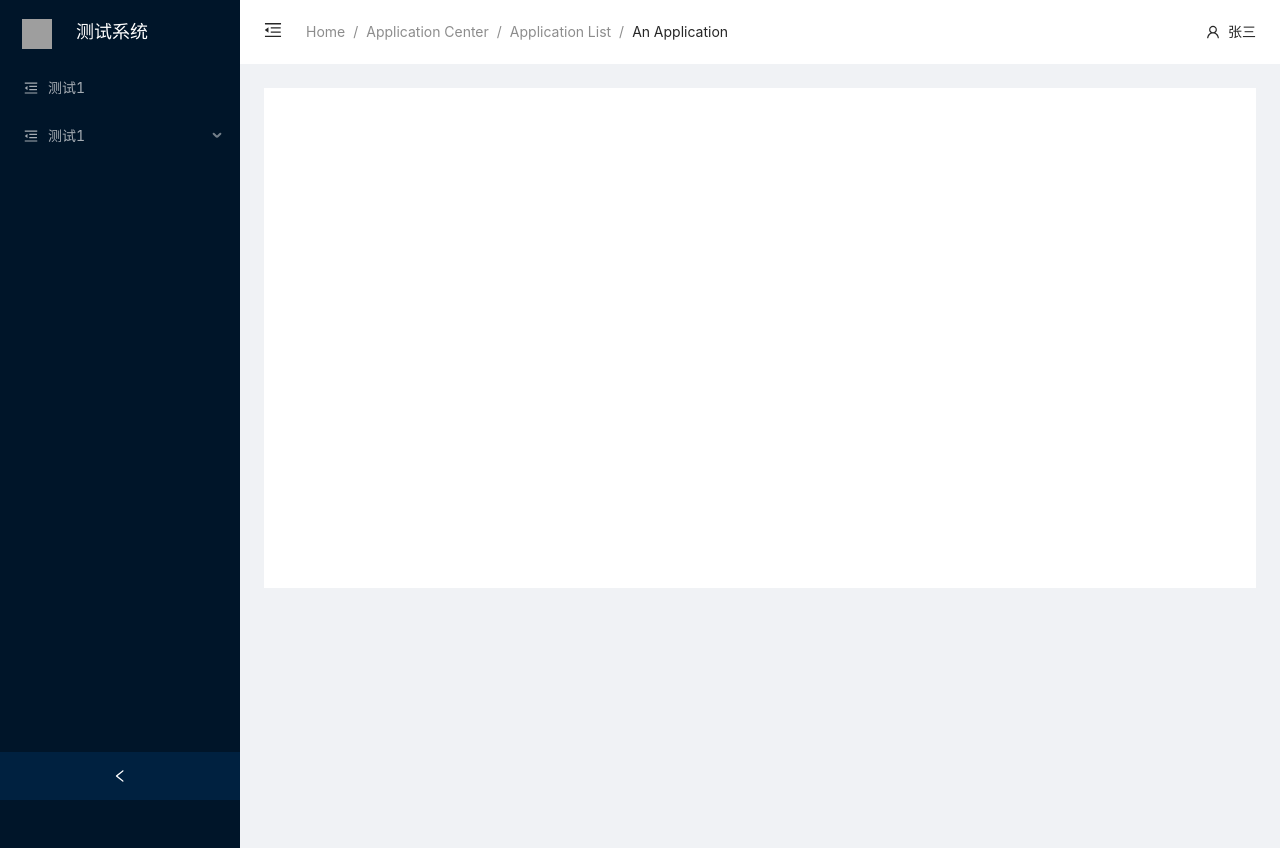
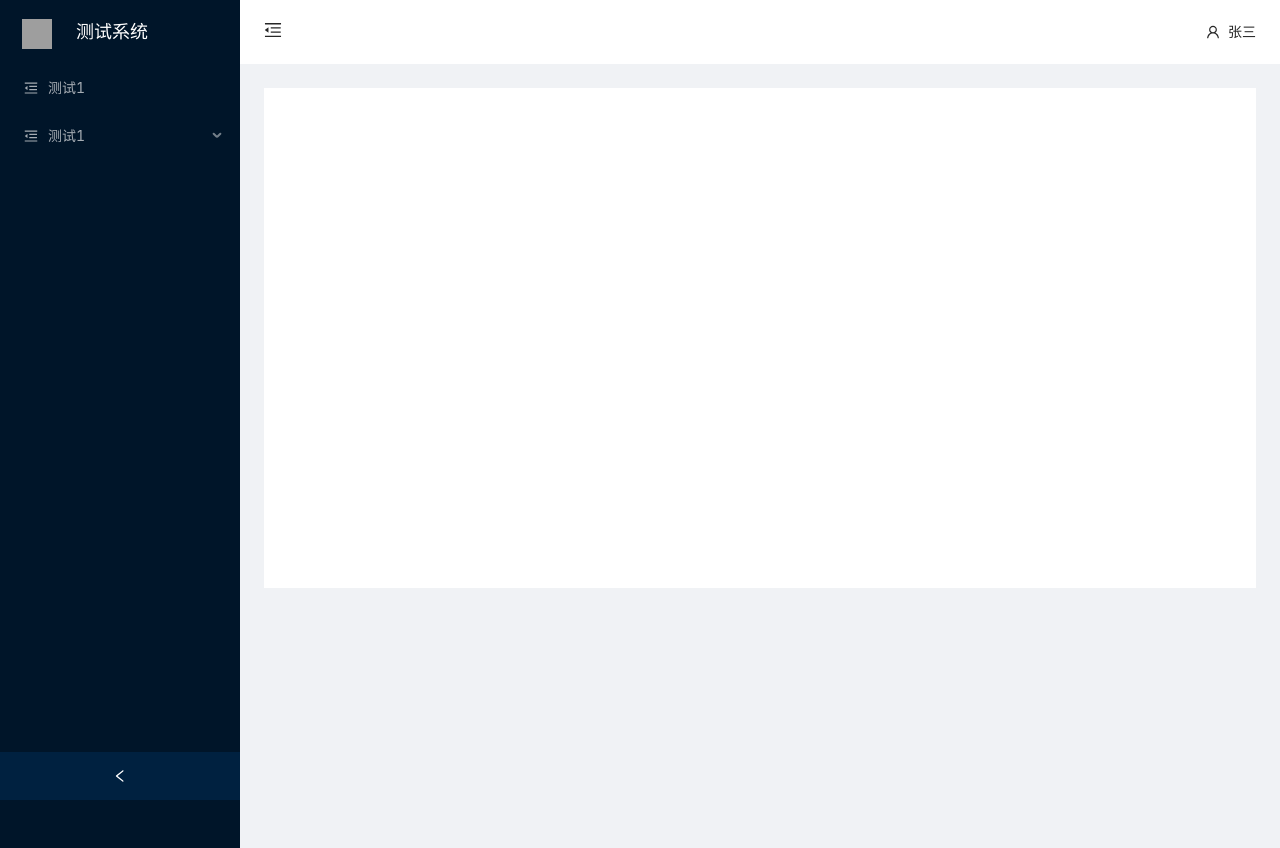
Before and after one commit to zjzcn1/antd-demo, a Vue app: page /#/ in a window 1280 px wide. Built offline with nearby package versions, Linux system fonts and the light colour scheme; grey boxes are pictures that could not be loaded; the HTML template or start-up script is replaced by a standard one.

Commit message:
Update Layout.vue

```diff
--- a/src/pages/Layout.vue
+++ b/src/pages/Layout.vue
@@ -40,10 +40,9 @@
                            @click="() => (collapsed = !collapsed)"/>
 
                 <a-breadcrumb>
-                    <a-breadcrumb-item>Home</a-breadcrumb-item>
-                    <a-breadcrumb-item><a href="">Application Center</a></a-breadcrumb-item>
-                    <a-breadcrumb-item><a href="">Application List</a></a-breadcrumb-item>
-                    <a-breadcrumb-item>An Application</a-breadcrumb-item>
+                    <a-breadcrumb-item v-for="(item, index) in $route.matched" :to="item.path" :key="index">
+                        {{ item.meta.title }}
+                    </a-breadcrumb-item>
                 </a-breadcrumb>
 
                 <div class="user">
```
